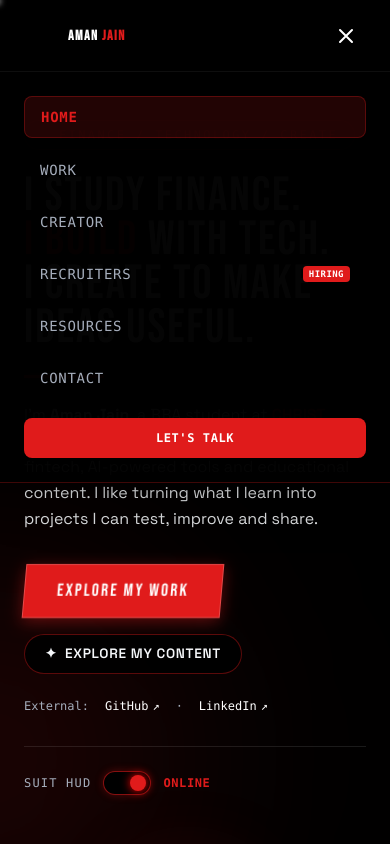
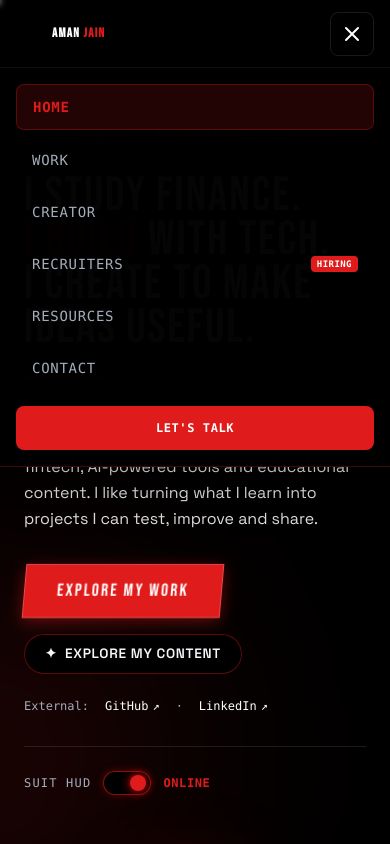
Before and after one commit to aman482006-beep/Oatish-webiste, a Next.js app: page / in a window 390 px wide. Both pictures are taken after a click on the button 346 px from the left and 35 px from the top of the page. Shown: the top 844 px of the page. Built offline with nearby package versions, Linux system fonts and the light colour scheme.

Commit message:
Improve responsive mobile portfolio experience

```diff
--- a/src/components/layout/navbar.tsx
+++ b/src/components/layout/navbar.tsx
@@ -11,13 +11,23 @@ export function Navbar() {
   const pathname = usePathname();
 
   useEffect(() => {
-    const handleScroll = () => {
-      setScrolled(window.scrollY > 30);
+    const handleScroll = () => setScrolled(window.scrollY > 30);
+    const handleKeyDown = (event: KeyboardEvent) => {
+      if (event.key === "Escape") setMobileMenuOpen(false);
     };
-    window.addEventListener("scroll", handleScroll);
+
+    window.addEventListener("scroll", handleScroll, { passive: true });
+    window.addEventListener("keydown", handleKeyDown);
     handleScroll();
-    return () => window.removeEventListener("scroll", handleScroll);
+    return () => {
+      window.removeEventListener("scroll", handleScroll);
+      window.removeEventListener("keydown", handleKeyDown);
+    };
   }, []);
+
+  useEffect(() => {
+    setMobileMenuOpen(false);
+  }, [pathname]);
 
   const navLinks = [
     { label: "HOME", href: "/" },
@@ -30,16 +40,15 @@ export function Navbar() {
 
   return (
     <nav
-      className={`fixed top-0 left-0 right-0 z-[500] transition-all duration-300 h-[72px] px-6 sm:px-10 lg:px-16 flex items-center justify-between ${
+      className={`fixed top-0 left-0 right-0 z-[500] h-[68px] sm:h-[72px] px-4 sm:px-8 lg:px-16 flex items-center justify-between gap-3 transition-all duration-300 ${
         scrolled
           ? "bg-[#000000]/95 backdrop-blur-md border-b border-[rgba(224,27,27,0.28)] shadow-[0_10px_30px_rgba(0,0,0,0.8)]"
           : "bg-[#000000]/80 backdrop-blur-sm border-b border-white/[0.06]"
       }`}
     >
-      {/* Brand Logo */}
       <Link
         href="/"
-        className="flex items-center gap-3 font-display tracking-wider text-xl text-white group select-none"
+        className="flex items-center gap-2 sm:gap-3 min-w-0 font-display tracking-wider text-xl text-white group select-none"
         aria-label="Aman Jain Portfolio Home"
       >
         <Image
@@ -47,11 +56,11 @@ export function Navbar() {
           alt="Aman Jain Emblem"
           width={32}
           height={32}
-          className="w-8 h-8 object-contain transition-transform duration-300 group-hover:scale-110"
+          className="w-7 h-7 sm:w-8 sm:h-8 shrink-0 object-contain transition-transform duration-300 group-hover:scale-110"
           priority
         />
-        <div className="flex flex-col">
-          <span className="font-bold tracking-widest text-sm text-white">
+        <div className="flex flex-col min-w-0">
+          <span className="font-bold tracking-widest text-[13px] sm:text-sm text-white whitespace-nowrap">
             AMAN <span className="text-[var(--tech-accent)]">JAIN</span>
           </span>
           <span className="text-[9px] font-mono tracking-widest text-[var(--tech-text-muted)] -mt-1 hidden sm:block">
@@ -60,7 +69,6 @@ export function Navbar() {
         </div>
       </Link>
 
-      {/* Desktop Navigation Links */}
       <div className="hidden lg:flex items-center gap-1.5">
         {navLinks.map((link) => {
           const isActive = pathname === link.href;
@@ -68,7 +76,8 @@ export function Navbar() {
             <Link
               key={link.label}
               href={link.href}
-              className={`relative px-3.5 py-1.5 rounded-lg text-xs font-mono tracking-wider transition-all duration-200 flex items-center gap-1.5 ${
+              aria-current={isActive ? "page" : undefined}
+              className={`relative min-h-10 px-3 py-2 rounded-lg text-xs font-mono tracking-wider transition-all duration-200 flex items-center gap-1.5 ${
                 isActive
                   ? "bg-[rgba(224,27,27,0.15)] text-[var(--tech-accent)] font-semibold border border-[rgba(224,27,27,0.3)] shadow-[0_0_12px_rgba(224,27,27,0.15)]"
                   : "text-[var(--tech-text-muted)] hover:text-white hover:bg-white/[0.04]"
@@ -76,7 +85,7 @@ export function Navbar() {
             >
               <span>{link.label}</span>
               {link.badge && (
-                <span className="px-1.5 py-0.2 rounded text-[8px] bg-[var(--tech-accent)] text-white font-mono font-bold tracking-wider">
+                <span className="px-1.5 py-0.5 rounded text-[8px] bg-[var(--tech-accent)] text-white font-mono font-bold tracking-wider">
                   {link.badge}
                 </span>
               )}
@@ -85,23 +94,24 @@ export function Navbar() {
         })}
       </div>
 
-      {/* Right Action CTA */}
       <div className="hidden lg:flex items-center gap-4">
         <Link
           href="/contact"
-          className="px-5 py-2 rounded-lg bg-[var(--tech-accent)] text-white font-mono text-xs uppercase font-bold tracking-wider hover:bg-[var(--tech-accent-hover)] transition-all duration-200 shadow-[0_0_15px_rgba(224,27,27,0.25)] hover:shadow-[0_0_22px_rgba(224,27,27,0.4)]"
+          className="min-h-10 px-5 py-2 rounded-lg bg-[var(--tech-accent)] text-white font-mono text-xs uppercase font-bold tracking-wider hover:bg-[var(--tech-accent-hover)] transition-all duration-200 shadow-[0_0_15px_rgba(224,27,27,0.25)] hover:shadow-[0_0_22px_rgba(224,27,27,0.4)]"
         >
           LET&apos;S TALK
         </Link>
       </div>
 
-      {/* Mobile Hamburger Toggle */}
       <button
-        onClick={() => setMobileMenuOpen(!mobileMenuOpen)}
-        className="lg:hidden p-2 text-white hover:text-[var(--tech-accent)] transition-colors focus:outline-none"
-        aria-label="Toggle navigation menu"
+        type="button"
+        onClick={() => setMobileMenuOpen((open) => !open)}
+        className="lg:hidden inline-flex h-11 w-11 shrink-0 items-center justify-center rounded-lg border border-white/10 text-white hover:border-[var(--tech-accent)] hover:text-[var(--tech-accent)] transition-colors focus-visible:outline-none focus-visible:ring-2 focus-visible:ring-[var(--tech-accent)]"
+        aria-label={mobileMenuOpen ? "Close navigation menu" : "Open navigation menu"}
+        aria-expanded={mobileMenuOpen}
+        aria-controls="mobile-navigation"
       >
-        <svg className="w-6 h-6" fill="none" viewBox="0 0 24 24" stroke="currentColor">
+        <svg className="w-6 h-6" fill="none" viewBox="0 0 24 24" stroke="currentColor" aria-hidden="true">
           {mobileMenuOpen ? (
             <path strokeLinecap="round" strokeLinejoin="round" strokeWidth={2} d="M6 18L18 6M6 6l12 12" />
           ) : (
@@ -110,9 +120,14 @@ export function Navbar() {
         </svg>
       </button>
 
-      {/* Mobile Menu Dropdown */}
-      {mobileMenuOpen && (
-        <div className="lg:hidden absolute top-[72px] left-0 right-0 bg-[#000000]/98 backdrop-blur-xl border-b border-[rgba(224,27,27,0.28)] p-6 shadow-2xl flex flex-col gap-3">
+      <div
+        id="mobile-navigation"
+        className={`lg:hidden absolute top-[68px] sm:top-[72px] left-0 right-0 max-h-[calc(100dvh-68px)] overflow-y-auto overscroll-contain bg-[#000000]/[0.98] backdrop-blur-xl border-b border-[rgba(224,27,27,0.28)] px-4 sm:px-6 py-4 sm:py-6 shadow-2xl flex flex-col gap-2 transition-all duration-200 ${
+          mobileMenuOpen ? "visible opacity-100 translate-y-0" : "invisible opacity-0 -translate-y-2 pointer-events-none"
+        }`}
+        aria-label="Mobile navigation"
+        aria-hidden={!mobileMenuOpen}
+      >
         {navLinks.map((link) => {
           const isActive = pathname === link.href;
           return (
@@ -120,7 +135,9 @@ export function Navbar() {
               key={link.label}
               href={link.href}
               onClick={() => setMobileMenuOpen(false)}
-                className={`px-4 py-2.5 rounded-lg text-sm font-mono tracking-wider transition-colors flex items-center justify-between ${
+              aria-current={isActive ? "page" : undefined}
+              tabIndex={mobileMenuOpen ? 0 : -1}
+              className={`min-h-11 px-4 py-3 rounded-lg text-sm font-mono tracking-wider transition-colors flex items-center justify-between gap-3 ${
                 isActive
                   ? "bg-[rgba(224,27,27,0.15)] text-[var(--tech-accent)] font-semibold border border-[rgba(224,27,27,0.3)]"
                   : "text-[var(--tech-text-muted)] hover:text-white hover:bg-white/[0.04]"
@@ -138,12 +155,12 @@ export function Navbar() {
         <Link
           href="/contact"
           onClick={() => setMobileMenuOpen(false)}
-            className="mt-2 text-center py-3 rounded-lg bg-[var(--tech-accent)] text-white font-mono text-xs uppercase font-bold tracking-wider hover:bg-[var(--tech-accent-hover)] transition-all"
+          tabIndex={mobileMenuOpen ? 0 : -1}
+          className="mt-2 min-h-11 text-center flex items-center justify-center py-3 px-4 rounded-lg bg-[var(--tech-accent)] text-white font-mono text-xs uppercase font-bold tracking-wider hover:bg-[var(--tech-accent-hover)] transition-all"
         >
           LET&apos;S TALK
         </Link>
       </div>
-      )}
     </nav>
   );
 }
```
Lines whose indentation alone changed are shown as unchanged.
